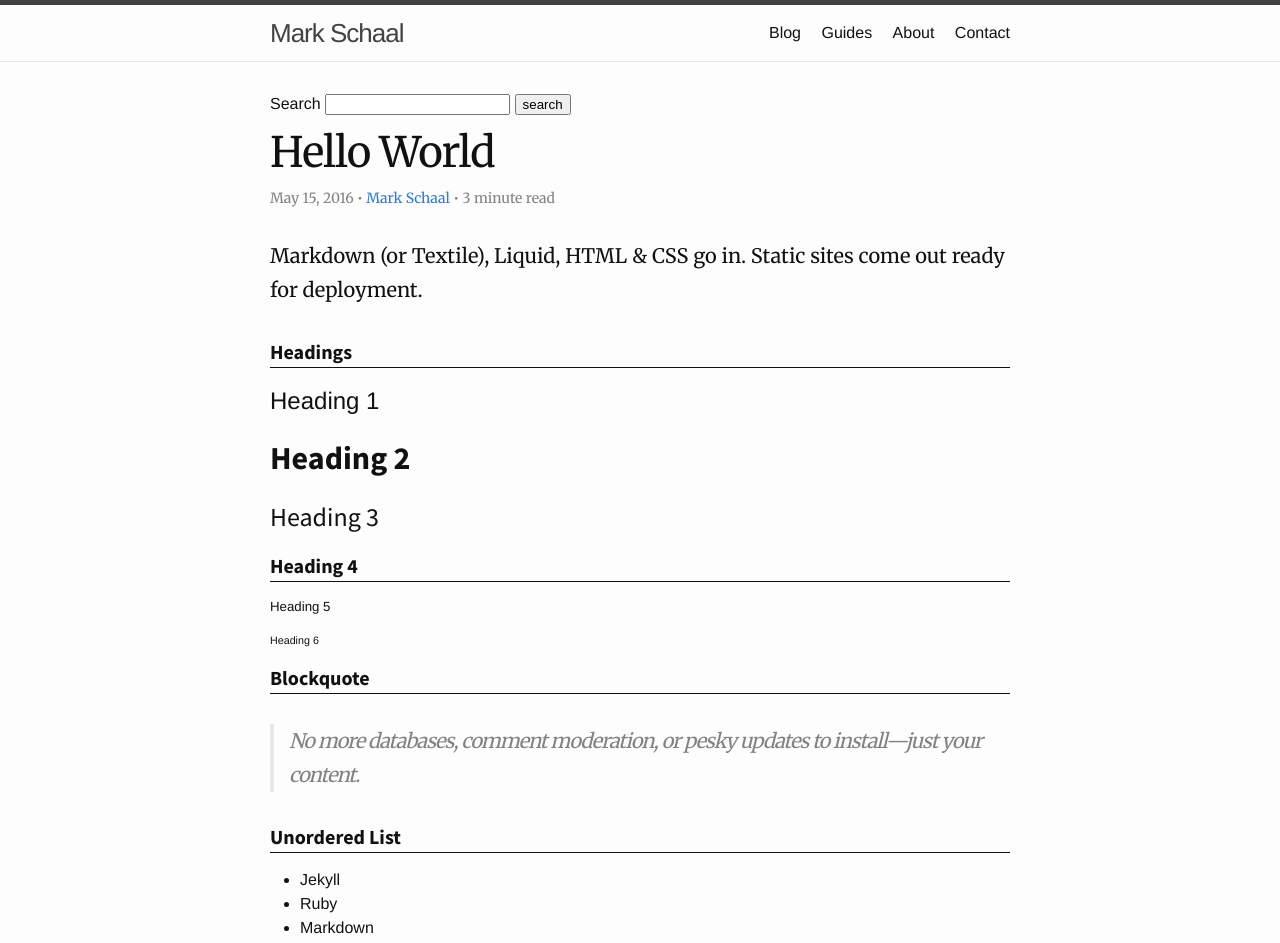
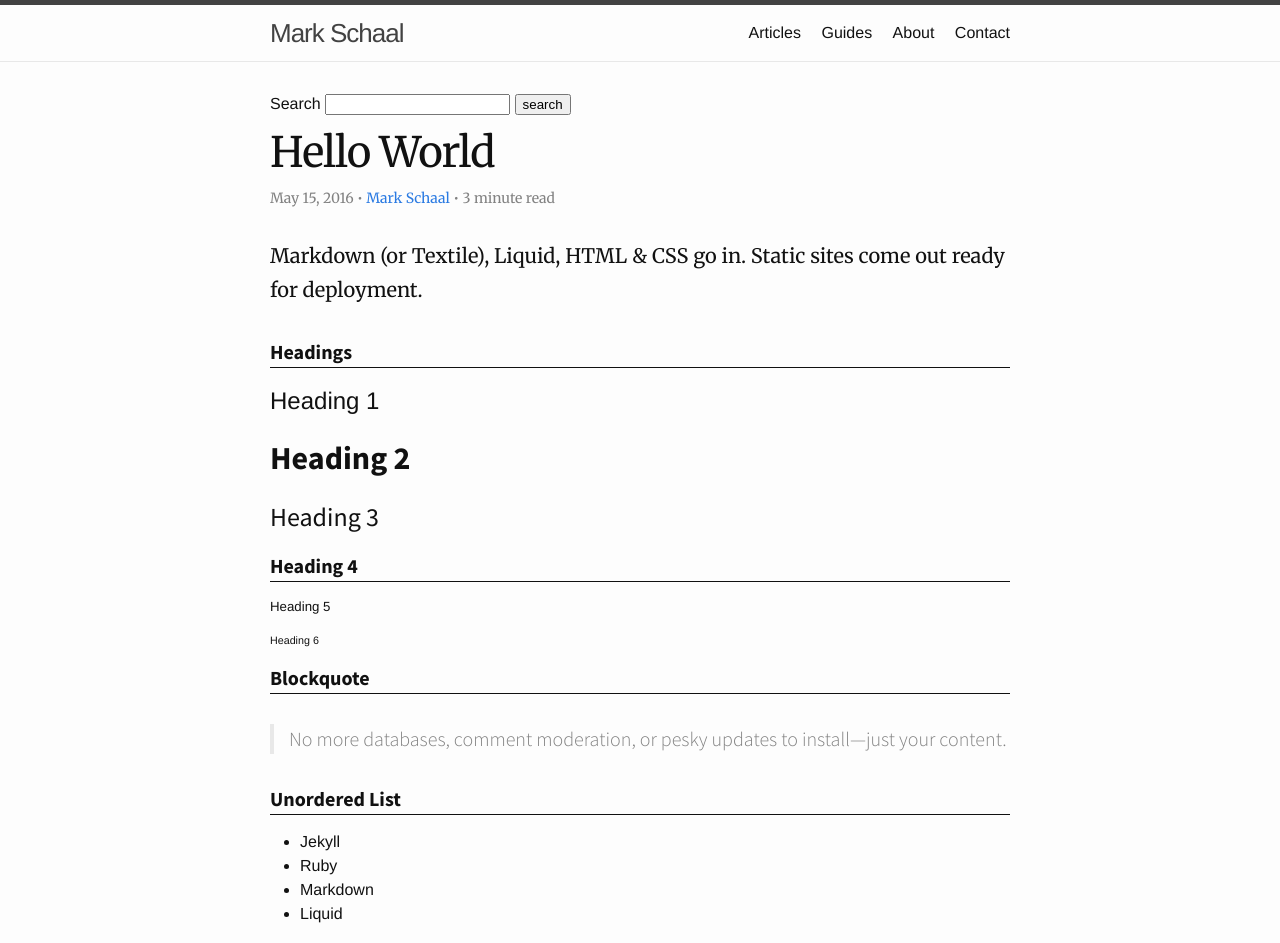
Before and after one commit to mark-schaal/mark-schaal.github.io, a Jekyll site: the page built from _posts/2016-05-15-Hello-World.md, in a window 1280 px wide. Shown: the top 943 px of the page. Built offline with Jekyll 4.4.1, drawn with Linux system fonts in a browser that asks for light colours; nearby versions of some CDN libraries; comment, search, counter and statistics services are not loaded.

```diff
--- a/_config.yml
+++ b/_config.yml
@@ -24,7 +24,7 @@ email: markschaal@gmail.com
 
 # Pagination settings
 paginate: 2
-paginate_path: "/blog/page:num/"
+paginate_path: "/articles/page:num/"
 excerpt_separator: <!--more-->
 
 # Build settings
--- a/_includes/header.html
+++ b/_includes/header.html
@@ -19,7 +19,7 @@
       <div class="navbar-inner trigger">
         <div class="container">
           <ul class="nav">
-            <li><a class="page-link" href="/blog/">Blog</a></li>
+            <li><a class="page-link" href="/articles/">Articles</a></li>
             <li><a class="page-link" href="/guides/">Guides</a></li>
             <li><a class="page-link" href="/about/">About</a></li>
             <li><a class="page-link" href="/contact/">Contact</a></li>
--- a/_sass/_base.scss
+++ b/_sass/_base.scss
@@ -114,8 +114,6 @@ blockquote {
     border-left: 4px solid $grey-color-light;
     padding-left: $spacing-unit / 2;
     font-size: 18px;
-    letter-spacing: -1px;
-    font-style: italic;
 
     > :last-child {
         margin-bottom: 0;
--- a/_sass/_layout.scss
+++ b/_sass/_layout.scss
@@ -289,7 +289,8 @@
         }
     }
 
-    p:first-child,
+    // Lead Paragraph Treatment
+    >p:first-child,
     p.lead{
         font-family: 'Merriweather', serif;
         font-size: 20px;
@@ -302,6 +303,24 @@
         font-size: 16px;
         line-height: 2;
         max-width: 53rem;
+    }
+
+    // Post-level Blockquotes
+    blockquote,
+    blockquote p{
+        font-family: "Source Sans Pro", sans-serif;
+        font-weight: 300!important;
+        font-size: 20px;
+        line-height: 1.5;
+    }
+
+    blockquote a{
+        color: #2a7ae2;
+        &:hover,
+        &:focus{
+            color: darken(#2a7ae2, 20%);
+            text-decoration: none;
+        }
     }
 }
 
--- a/blog/index.html
+++ b/articles/index.html
@@ -1,6 +1,6 @@
 ---
 layout: page
-title: Blog
+title: Articles
 sharing: false
 ---
 
@@ -36,7 +36,7 @@ sharing: false
     {% if page == paginator.page %}
       <span class="pagination__button pagination__button--current"><em>{{ page }}</em></span>
     {% elsif page == 1 %}
-      <a class="pagination__button" href="{{ '/blog/' | prepend: site.baseurl | replace: '//', '/' }}">{{ page }}</a>
+      <a class="pagination__button" href="{{ '/articles/' | prepend: site.baseurl | replace: '//', '/' }}">{{ page }}</a>
     {% else %}
       <a class="pagination__button" href="{{ site.paginate_path | prepend: site.baseurl | replace: '//', '/' | replace: ':num', page }}">{{ page }}</a>
     {% endif %}
```
Also changed, not shown: _posts/2016-05-18-conditional-git-stash-apply.md (+1 -1 lines), _posts/2016-05-25-saving-npm-updates.md (added, +54 -0 lines).
